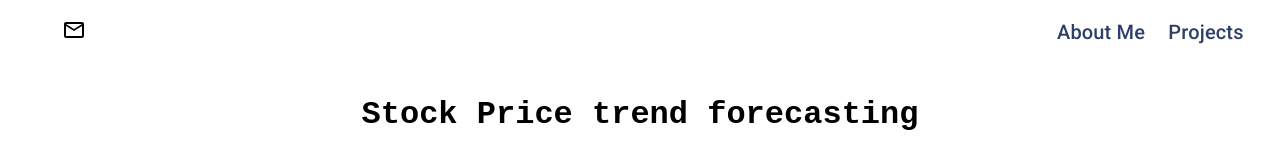
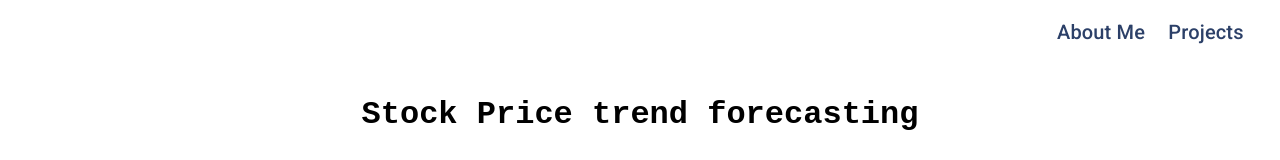
Before and after one commit to tiziano-b/wsite, a React (Create React App) app: page /#/StockForecasting in a window 1280 px wide. Shown: the top 160 px of the page. Built offline with nearby package versions, Linux system fonts and the light colour scheme.

Commit message:
update v Oct2020

```diff
--- a/src/components/toolbar/Topbar.js
+++ b/src/components/toolbar/Topbar.js
@@ -118,7 +118,10 @@ const useStyles = makeStyles(theme => ({
           <AppBar position="sticky" className={classes.appbar}>
               <Toolbar>
                 {/* <Typography variant="h6" className={classes.title_right}> <Link to="/" className={classes.appbarLinks}>Magic</Link> </Typography> */}
-                <a href="mailto:tiziano.bissola.uk@gmail.com" color={'black'}><MailOutlineIcon className={classes.title_right}></MailOutlineIcon></a>
+
+                {/* EMAIL !! enable when mailbox is set up */}
+                {/* <a href="mailto:tiziano.bissola.uk@gmail.com" color={'black'}><MailOutlineIcon className={classes.title_right}></MailOutlineIcon></a> */}
+
                 <Typography variant="h6" className={classes.title_left}> <Link to="/" className={classesGlobal.appbarLinks}>About Me</Link> </Typography>
                 <Typography variant="h6" className={classes.title}> <Link to="/Projects" className={classesGlobal.appbarLinks}>Projects</Link> </Typography>
               </Toolbar>
```
Also changed, not shown: 12 other files (tests, documents, lock files or other folders).
